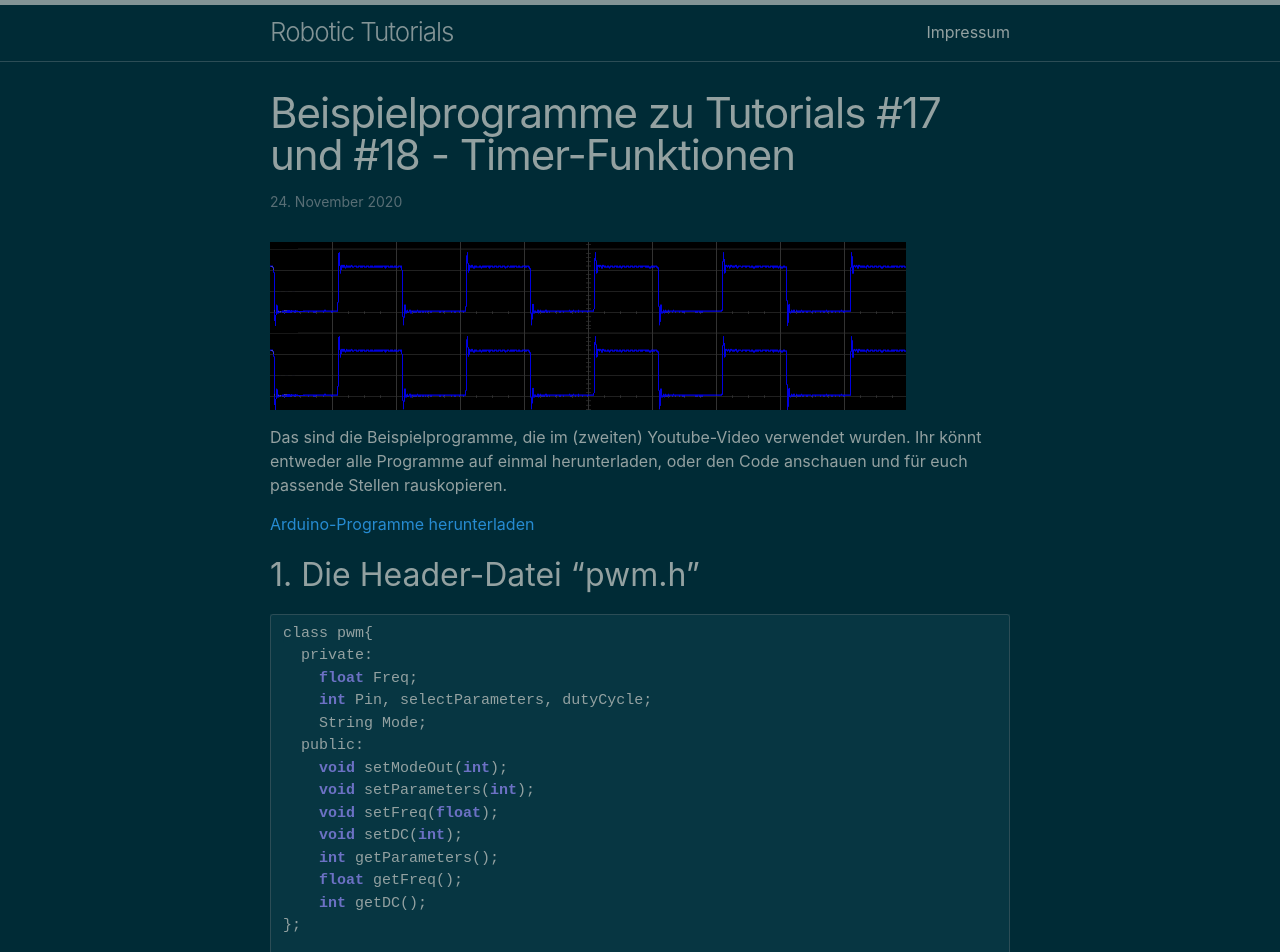
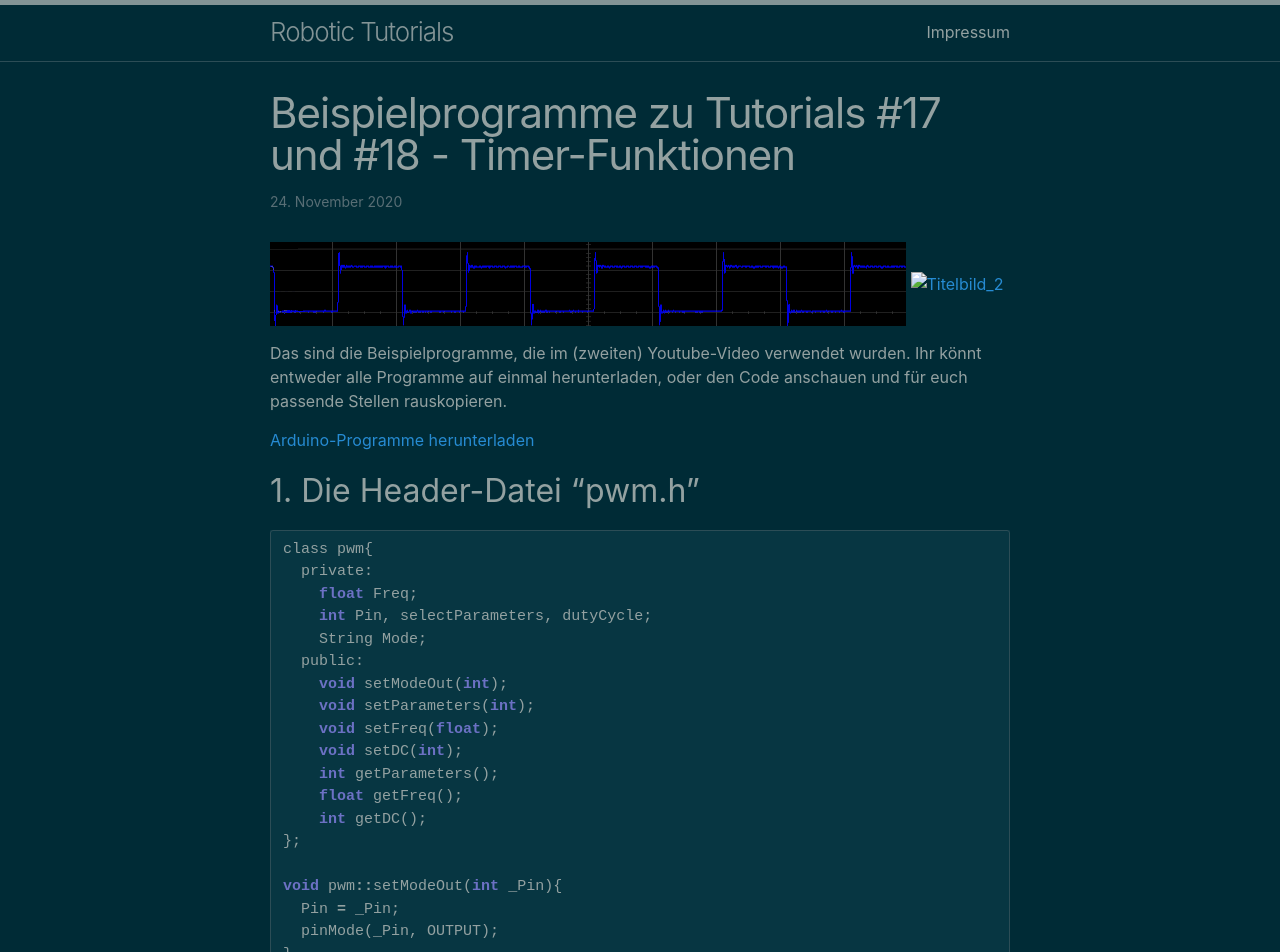
Before and after one commit to nikoro1904/robotic-tutorials, a Jekyll site: the page built from docs/_posts/tutorial_timer/2020-11-24-tutorial_timer_2_code.md, in a window 1280 px wide. Shown: the top 952 px of the page. Built offline with Jekyll 4.4.1, drawn with Linux system fonts in a browser that asks for light colours.

Commit message:
changed image links

```diff
--- a/docs/_posts/tutorial_timer/2020-11-24-tutorial_timer_2_code.md
+++ b/docs/_posts/tutorial_timer/2020-11-24-tutorial_timer_2_code.md
@@ -5,8 +5,8 @@ categories:
 excerpt_separator: <!--mehr-->
 ---
 
-[![Titelbild_2](../../../assets/media/tutorial_timer/preview_timer.png)](https://nikoro1904.github.io/robotic-tutorials/2020/11/24/tutorial_timer_2_code.html)
-[![Titelbild_2](../../../assets/media/tutorial_timer/preview_timer.png)](../../../2020/11/24/tutorial_timer_2_code.html)
+[![Titelbild_2](../../../../robotic-tutorials/assets/media/tutorial_timer/preview_timer.png)](https://nikoro1904.github.io/robotic-tutorials/2020/11/24/tutorial_timer_2_code.html)
+[![Titelbild_2](../../../../robotic-turials/assets/media/tutorial_timer/preview_timer.png)](../../../2020/11/24/tutorial_timer_2_code.html)
 
 
 <!--mehr-->
```
